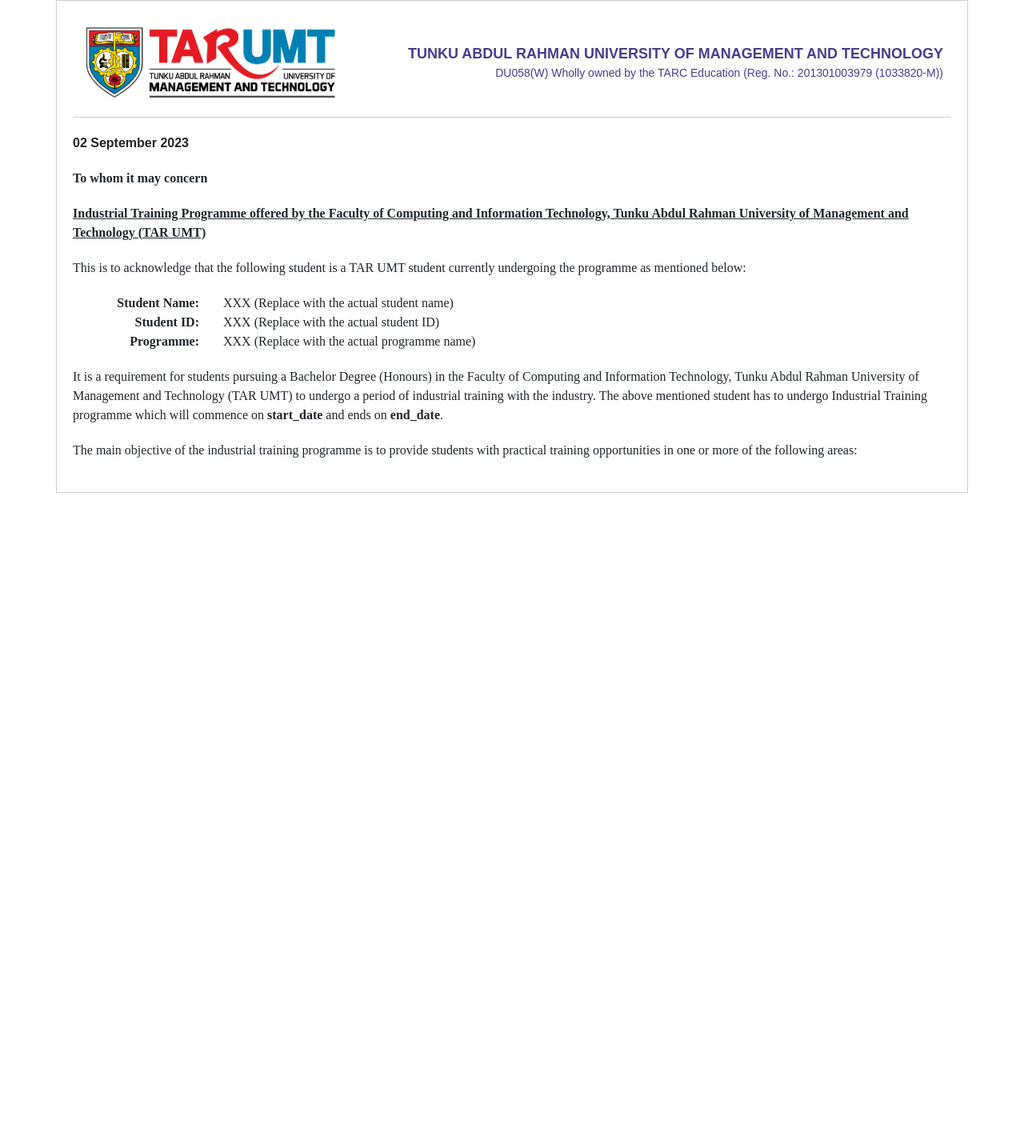
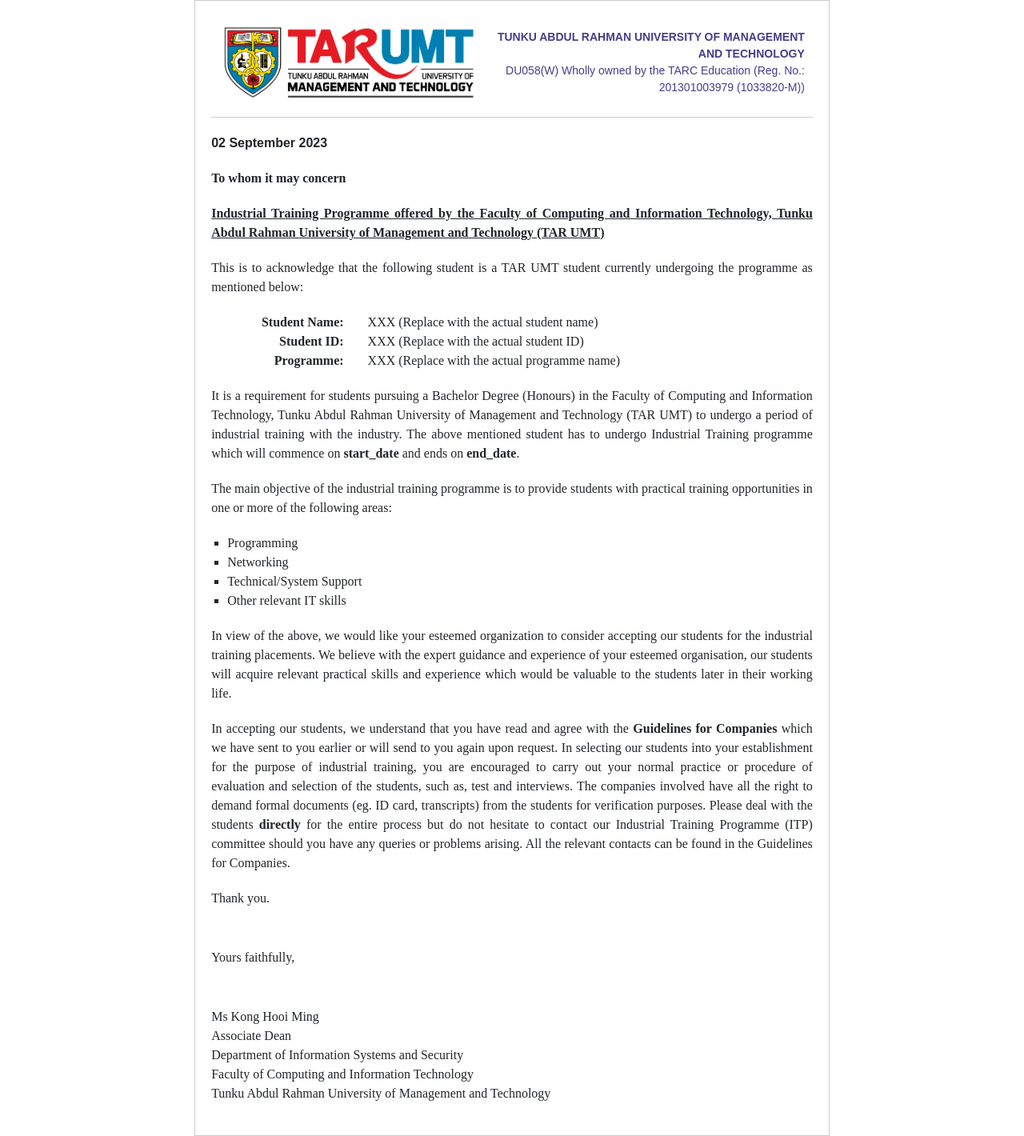
Before and after one commit to melvinho77/aws-assignment, a Flask app: page / in a window 1280 px wide. Shown: the whole page at 80% size. Before the commit the page ends 616 px from the top, so only its background shows below. Run offline with Flask 3, Linux system fonts and the light colour scheme.

Commit message:
Update StudentSupportLetter.html

```diff
--- a/templates/StudentSupportLetter.html
+++ b/templates/StudentSupportLetter.html
@@ -22,10 +22,14 @@
 
         /* Add styles to the container */
         .container {
+            max-width: 210mm;
+            /* 8.27 inches */
             margin: 0 auto;
-            min-width: 600px;
+            /* Center the container horizontally */
             padding: 20px;
             border: 1px solid #ccc;
+            box-sizing: border-box;
+            /* Include padding and border in the width calculation */
         }
 
         /* General style for details field */
@@ -33,6 +37,7 @@
             display: block;
             margin: 20px 0;
             padding: auto;
+            text-align: justify;
         }
 
         /* Add styles to the logo-details section */
@@ -67,9 +72,17 @@
             font-weight: bold;
         }
 
-        .row .col-md-2 {
+        .row .col-md-3 {
             display: flex;
             justify-content: flex-end;
+        }
+
+        /* Style the list items within the "details" div */
+        .details ul {
+            list-style-type: square;
+            /* Use squares as list bullets */
+            padding-left: 20px;
+            /* Add some left padding for better indentation */
         }
     </style>
 </head>
@@ -82,7 +95,7 @@
                 alt="TARUMT-logo" />
             <span class="info-text">
                 <span class="tarumt-name"
-                    style="font-size: 18px; font-weight: bold; font-family: Arial, Helvetica, sans-serif;">
+                    style="font-size: 14px; font-weight: bold; font-family: Arial, Helvetica, sans-serif;">
                     TUNKU ABDUL RAHMAN UNIVERSITY
                     OF MANAGEMENT AND TECHNOLOGY
                 </span>
@@ -118,7 +131,7 @@
         <!-- Student details -->
         <div class="details">
             <div class="row">
-                <div class="col-md-2">
+                <div class="col-md-3">
                     <strong>Student Name:</strong>
                 </div>
                 <div class="col-md-8">
@@ -126,7 +139,7 @@
                 </div>
             </div>
             <div class="row">
-                <div class="col-md-2">
+                <div class="col-md-3">
                     <strong>Student ID:</strong>
                 </div>
                 <div class="col-md-8">
@@ -134,7 +147,7 @@
                 </div>
             </div>
             <div class="row">
-                <div class="col-md-2">
+                <div class="col-md-3">
                     <strong>Programme:</strong>
                 </div>
                 <div class="col-md-8">
@@ -156,6 +169,59 @@
             opportunities in one
             or more of the following areas:
         </div>
+
+        <!-- Knowledge and skill bullets -->
+        <div class="details">
+            <ul>
+                <li>Programming</li>
+                <li>Networking</li>
+                <li>Technical/System Support</li>
+                <li>Other relevant IT skills</li>
+            </ul>
+        </div>
+
+        <div class="details">
+            In view of the above, we would like your esteemed organization to consider accepting our students for the
+            industrial training
+            placements. We believe with the expert guidance and experience of your esteemed organisation, our students
+            will acquire
+            relevant practical skills and experience which would be valuable to the students later in their working
+            life.
+        </div>
+
+        <div class="details">
+            In accepting our students, we understand that you have read and agree with the <b>Guidelines for
+                Companies</b>
+            which we have
+            sent to you earlier or will send to you again upon request. In selecting our students into your
+            establishment for the purpose
+            of industrial training, you are encouraged to carry out your normal practice or procedure of evaluation and
+            selection of the
+            students, such as, test and interviews. The companies involved have all the right to demand formal documents
+            (eg. ID card,
+            transcripts) from the students for verification purposes. Please deal with the students <b>directly</b> for
+            the
+            entire process but do
+            not hesitate to contact our Industrial Training Programme (ITP) committee should you have any queries or
+            problems arising.
+            All the relevant contacts can be found in the Guidelines for Companies.
+        </div>
+
+        <div class="details">
+            Thank you.
+        </div>
+
+        <div class="details" style="margin: 50px 0;">
+            Yours faithfully,
+        </div>
+
+        <div class="details">
+            Ms Kong Hooi Ming<br>
+            Associate Dean<br>
+            Department of Information Systems and Security<br>
+            Faculty of Computing and Information Technology<br>
+            Tunku Abdul Rahman University of Management and Technology
+        </div>
     </div>
 </body>
 
```
